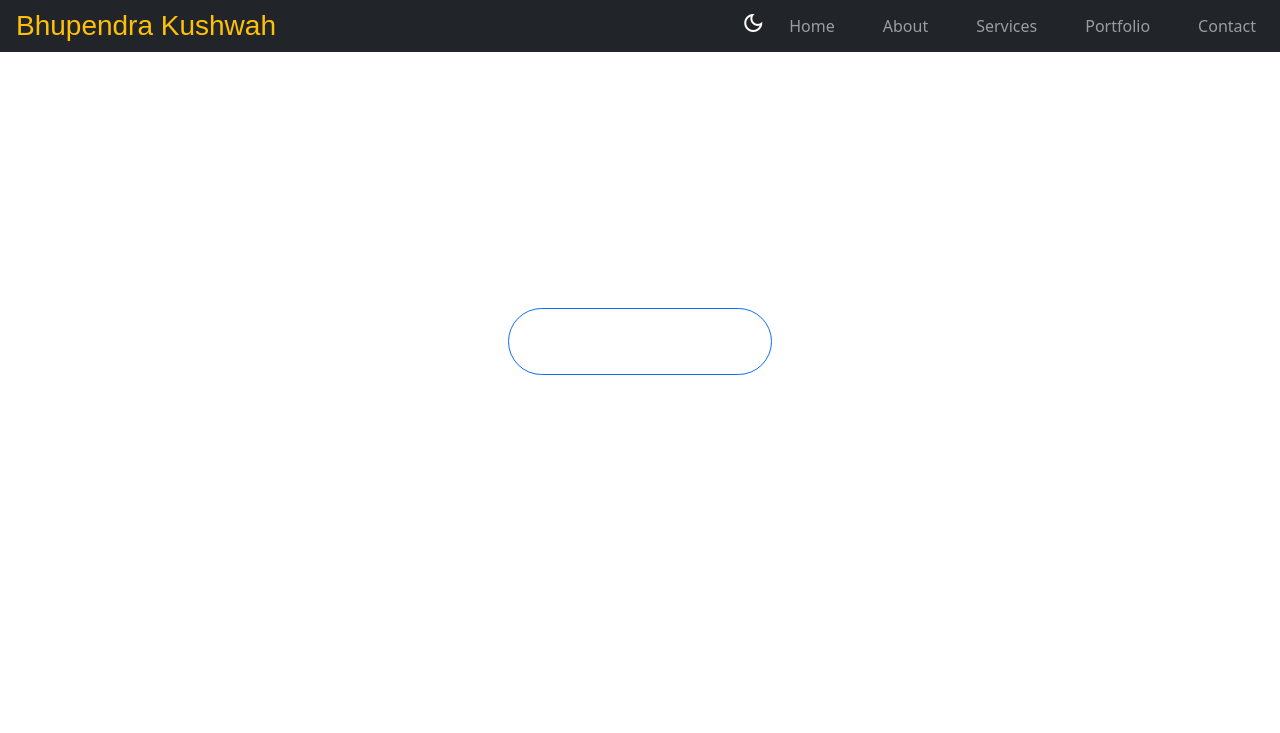
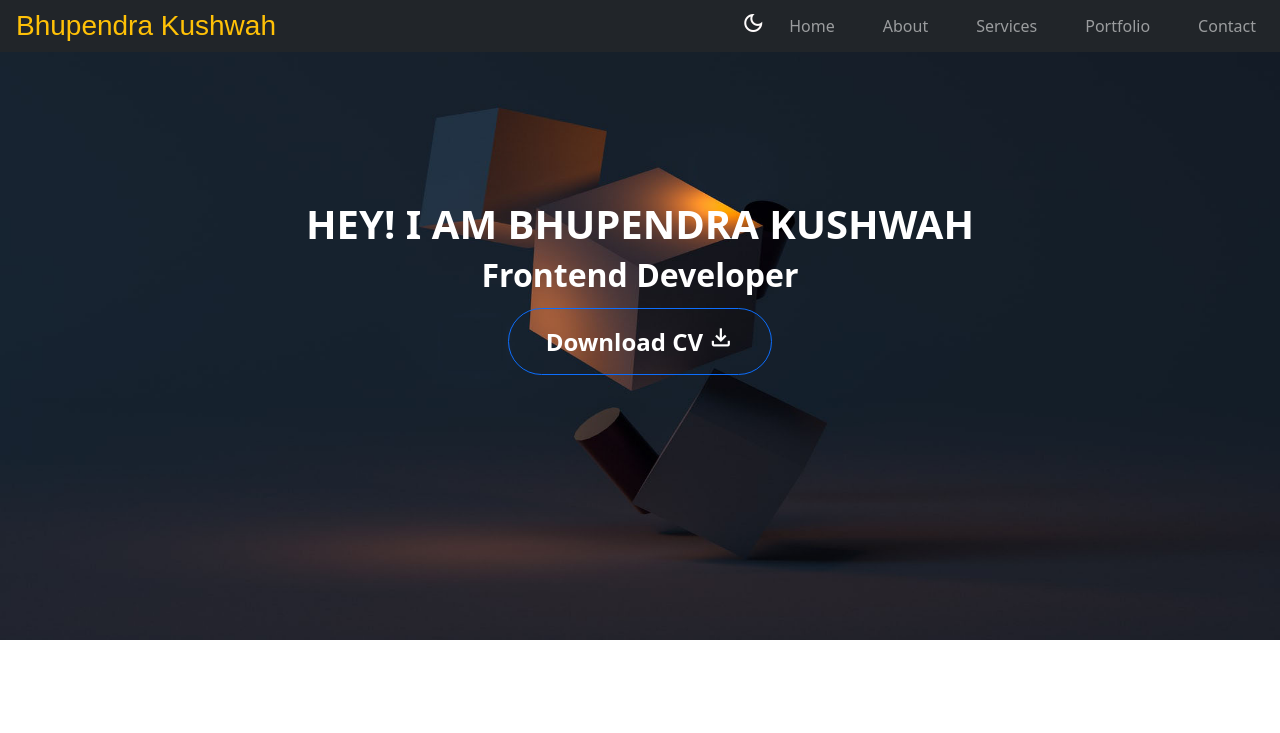
Before and after one commit to bhupendra2310/portfolio, a plain HTML site: page index.html in a window 1280 px wide. Shown: the top 733 px of the page. Drawn offline with nearby package versions, Linux system fonts and the light colour scheme; the site is published under a folder, as on GitHub Pages, so addresses that start at the root find nothing.

Commit message:
make change in style of bgimg

```diff
--- a/style.css
+++ b/style.css
@@ -61,7 +61,7 @@
 /* Hero Section */
 
 .bgimg{
-  background-image: url("/images/boy.jpg");
+  background-image: url("images/boy.jpg");
   width: auto;
 	height: 640px;
   background-size: 100% 100%;
```
